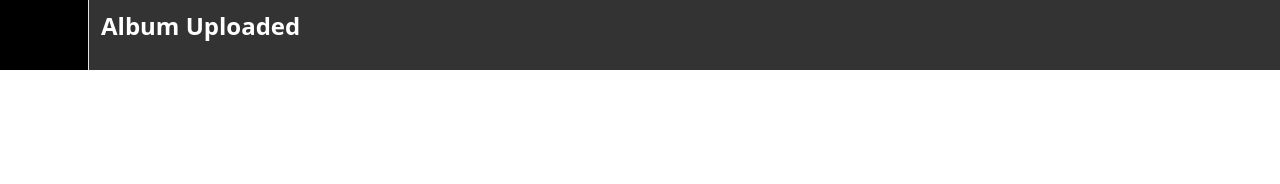
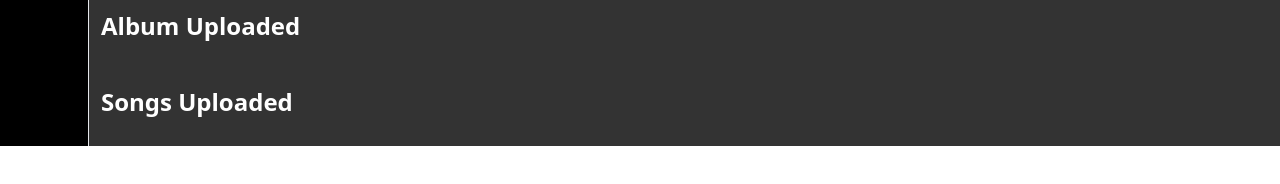
Before and after one commit to kwakyebrilliant/deyplay, a React (Create React App) app: page /dashlibrary in a window 1280 px wide. Shown: the part 480-664 px from the top of the page. Built offline with nearby package versions, Linux system fonts and the light colour scheme.

Commit message:
dashlibrary updates

```diff
--- a/src/dashboard/Pages/DashLibrary.js
+++ b/src/dashboard/Pages/DashLibrary.js
@@ -37,6 +37,11 @@ function DashLibrary() {
 
                 </div>
 
+                <div className='flex m-3 pt-4'>
+                  <h2 className="text-2xl text-white font-bold mb-4">Songs Uploaded</h2>
+
+                </div>
+
 
 
             </div>
```
